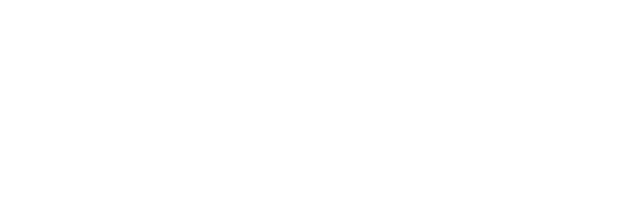
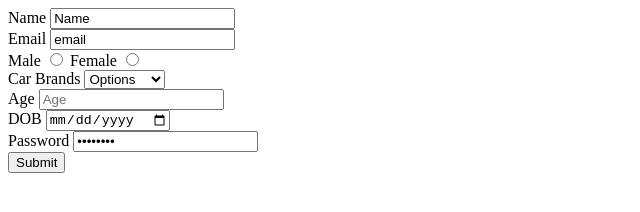
Before and after one commit to acciojob/signup-form-car-mtomardev, a website: page main.html in a window 1280 px wide. Shown: the whole page, without its empty margins (0-640 px from the left). Drawn offline with Linux system fonts and the light colour scheme.

Commit message:
first code

```diff
--- a/main.html
+++ b/main.html
@@ -8,6 +8,34 @@
 
 <body>
 	<!-- the entire body must be written by student -->
+
+	<form>
+		<label for="name">Name</label>
+		<input type="text" placeholder="Name" value="Name" id="name" required><br>
+		<label for="name">Email</label>
+		<input type="text" placeholder="Email" value="email" id="email" required><br>
+		<label for="gender" >Male</label>
+		<input type="radio" name="gender" value="male" required>
+		<label for="gender" >Female</label>
+		<input type="radio" name="gender" value="Female" required><br>
+		<label for="car brands">Car Brands</label>
+		<select name="Car Brands" id="cars" required>
+			<option value="options">Options</option>
+			<option value="BMW">BMW</option>options
+			<option value="Audi">Audi</option>
+			<option value="Mercedez">Mercedez</option>
+		</select><br>
+		<label for="age">Age</label>
+		<input type="number" placeholder="Age" value="age" id="age" required><br>
+		<label for="dob">DOB</label>
+		<input type="date" placeholder="DOB" value="DOB" id="dob" required><br>
+		<label for="password">Password</label>
+		<input type="password" placeholder="Password" value="password" id="password" required><br>
+		<button type="button">Submit</button>
+
+	</form>
+
+
     <script type="text/javascript" src="./script.js">
 </script>
 
```
